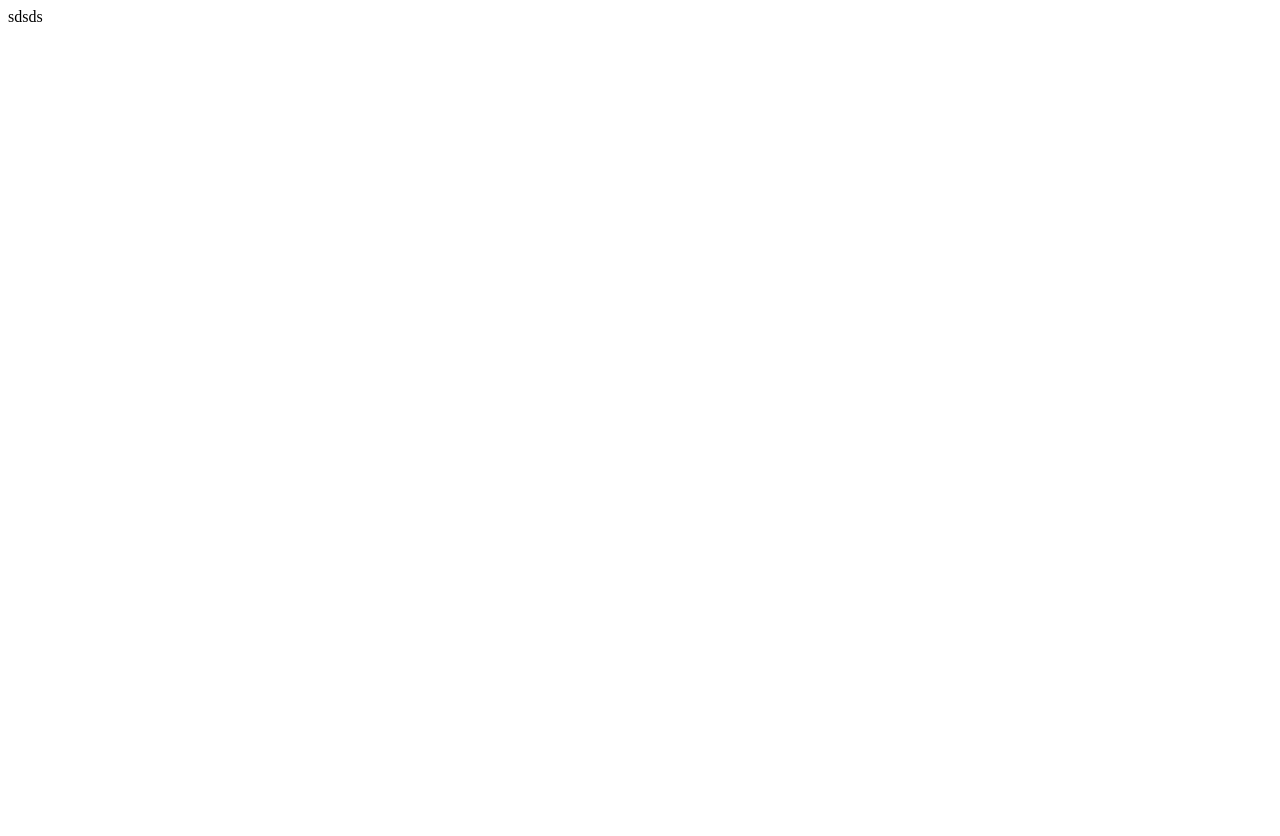
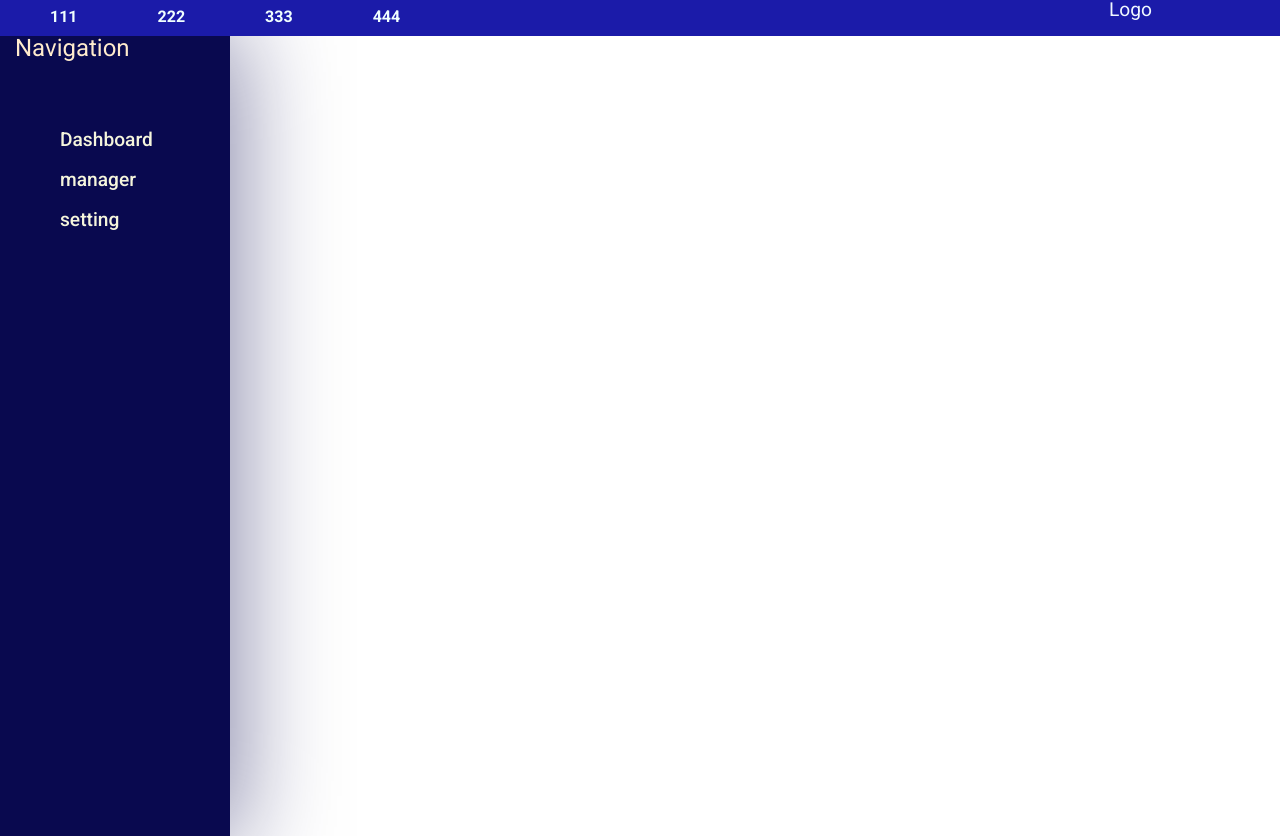
Before and after one commit to Poeple2112/admin_hs, a plain HTML site: page Index.html in a window 1280 px wide. Before the commit the page ends 800 px from the top, so only its background shows below. Drawn offline with nearby package versions, Linux system fonts and the light colour scheme.

Commit message:
tao giao dien do

```diff
--- a/Index.html
+++ b/Index.html
@@ -1 +1,49 @@
-sdsds
+<!DOCTYPE html>
+<html lang="en">
+  <head>
+    <meta charset="UTF-8" />
+    <meta name="viewport" content="width=device-width, initial-scale=1.0" />
+    <title>Trang chu</title>
+    <link
+      rel="stylesheet"
+      href="https://cdnjs.cloudflare.com/ajax/libs/meyer-reset/2.0/reset.min.css"
+      integrity="sha512-NmLkDIU1C/C88wi324HBc+S2kLhi08PN5GDeUVVVC/BVt/9Izdsc9SVeVfA1UZbY3sHUlDSyRXhCzHfr6hmPPw=="
+      crossorigin="anonymous"
+      referrerpolicy="no-referrer"
+    />
+    <link
+      rel="stylesheet"
+      href="https://cdnjs.cloudflare.com/ajax/libs/font-awesome/6.5.2/css/all.min.css"
+      integrity="sha512-SnH5WK+bZxgPHs44uWIX+LLJAJ9/2PkPKZ5QiAj6Ta86w+fsb2TkcmfRyVX3pBnMFcV7oQPJkl9QevSCWr3W6A=="
+      crossorigin="anonymous"
+      referrerpolicy="no-referrer"
+    />
+    <link rel="preconnect" href="https://fonts.googleapis.com" />
+    <link rel="preconnect" href="https://fonts.gstatic.com" crossorigin />
+    <link
+      href="https://fonts.googleapis.com/css2?family=Roboto:ital,wght@0,100;0,300;0,400;0,500;0,700;0,900;1,100;1,300;1,400;1,500;1,700;1,900&display=swap"
+      rel="stylesheet"
+    />
+    <link rel="stylesheet" href="./asset/css/trangnchu.css" />
+  </head>
+  <body>
+    <div class="container">
+      <div class="top">
+
+        <span>111</span><span>222</span><span>333</span><span>444</span>
+        <h1>Logo</h1>
+      </div>
+      <div class="left_side">
+        <h2>Navigation</h2>
+
+        <span>Dashboard</span><br>
+        <span>manager</span><br>
+        <span>setting</span>
+      </div>
+
+      <div class="right_side"></div>
+    </div>
+
+    <script src="./asset/js/main.js"></script>
+  </body>
+</html>
--- /dev/null
+++ b/asset/css/trangnchu.css
@@ -0,0 +1,64 @@
+
+body {
+  width: 100vw;
+  height: 100vh;
+  font-family: "Roboto","Arial";
+}
+.container {
+  width: 100%;
+  height: 100%;
+}
+.top {
+  height: fit-content;
+  width: 100%;
+  margin: 0 auto;
+  background-color: rgb(27, 27, 169);
+  display: flex;
+  position: sticky;
+}
+.top span {
+  padding: 9px 30px 11px;
+  color: azure;
+  font-weight: 700;
+  margin-left: 20px;
+}
+
+
+h1{
+    position: absolute;
+    right: 10%;
+    font-size: larger;
+    color: aliceblue;
+}
+.left_side{
+    box-sizing:border-box ;
+    box-shadow: 0px 0px 100px 7px rgba(9, 9, 79,0.5);
+    height: 100%;
+    width: 230px;
+
+    background: rgb(9, 9, 79);
+
+
+}
+.left_side span {
+    max-width: 203.04px;
+    box-sizing: border-box;
+    padding: 10px 100px 10px 60px;
+    font-size: larger;
+    color: beige;
+    font-weight: 500;
+    text-decoration: wavy;
+    line-height: 40px;
+    transition: 0.75s linear;
+}
+.left_side span:hover{
+    border: 0.5px solid rgba(0, 0, 0,0.5);
+    color: rgb(220, 20, 60);
+    background-color:rgba(9, 9, 79,0.5);
+}
+h2{
+    margin-left: 15px;
+    margin-bottom: 60px;
+    font-size: x-large;
+    color:blanchedalmond;
+}
```
Also changed, not shown: asset/js/main.js (added).
